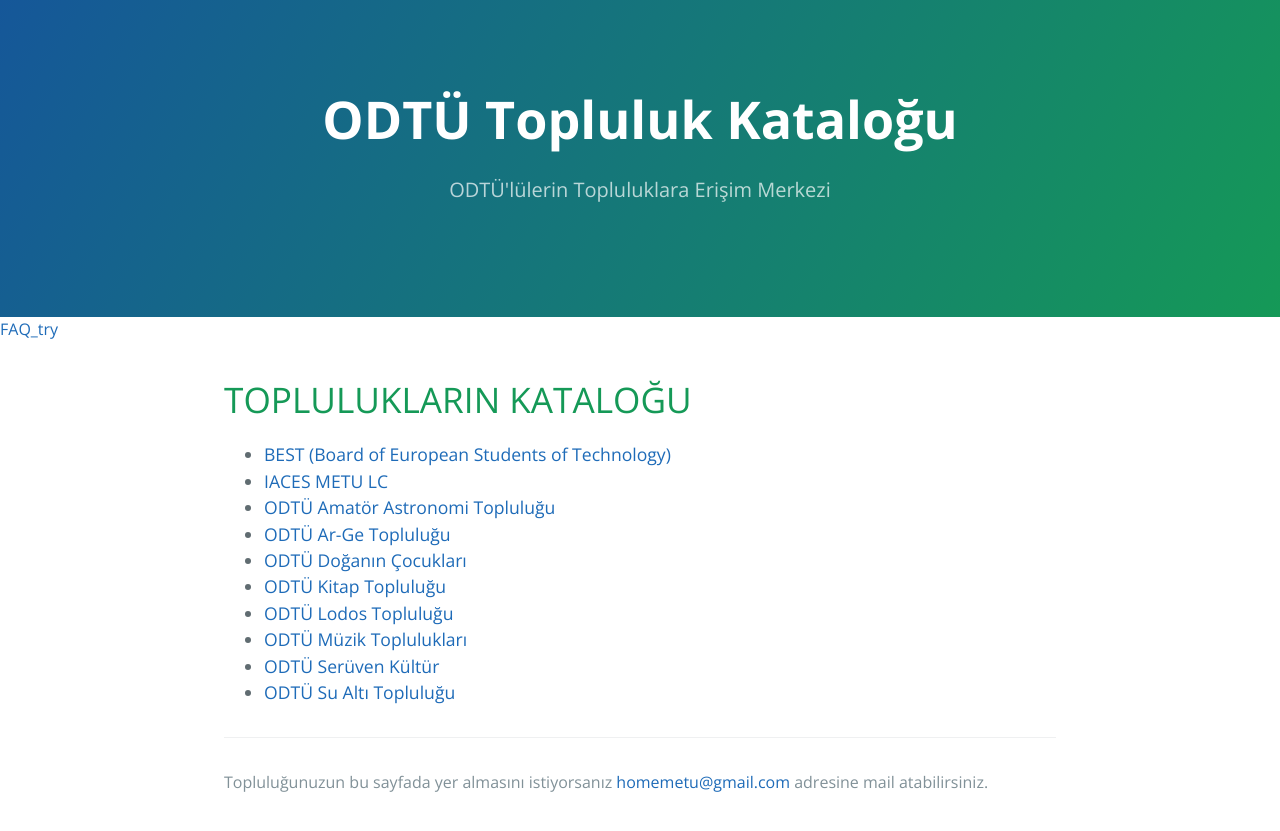
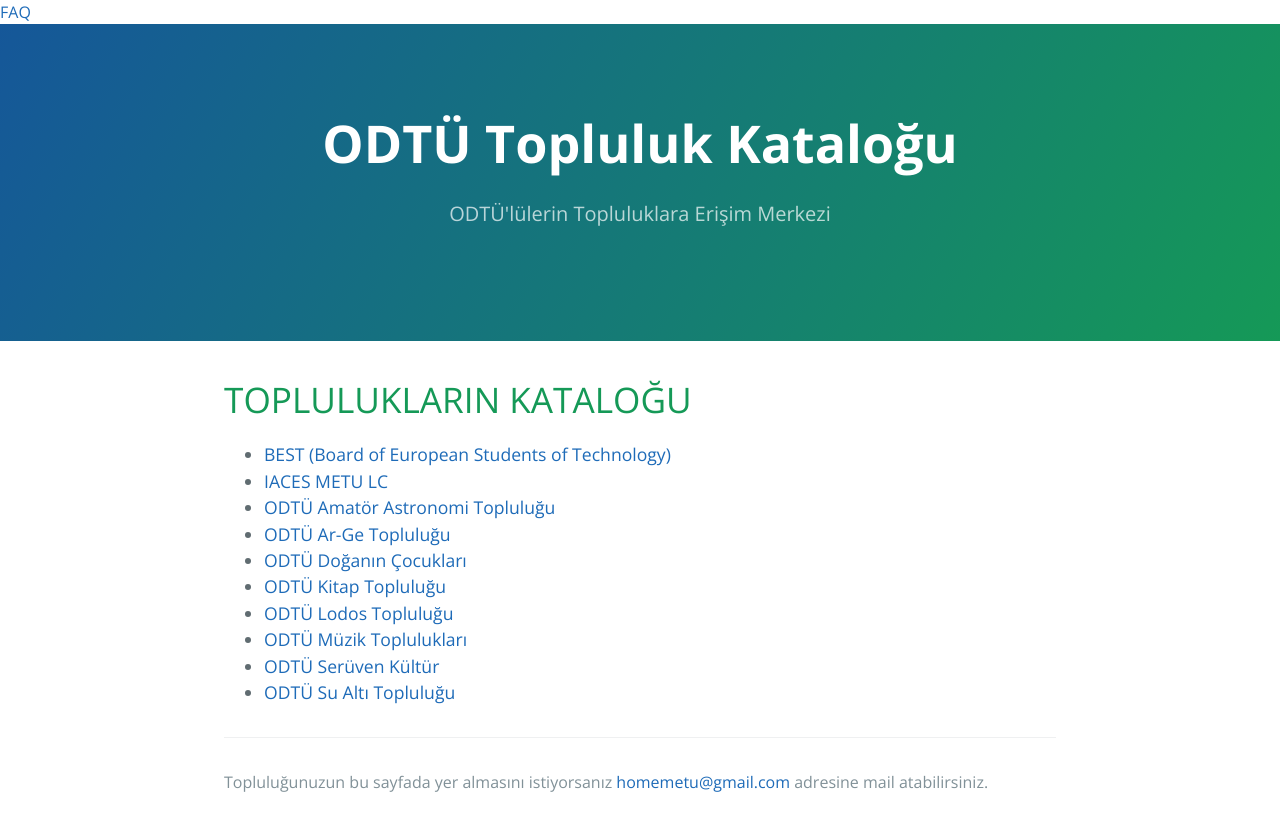
Before and after one commit to metuhome/METU-Topluluk-Katalog, a Jekyll site: the page built from index.md, in a window 1280 px wide. Shown: the top 831 px of the page. Built offline with Jekyll 4.4.1, drawn with Linux system fonts in a browser that asks for light colours; our own code applies the rules of GitHub Pages for plain Markdown files.

Commit message:
try to change place of faq

```diff
--- a/_layouts/default.html
+++ b/_layouts/default.html
@@ -18,6 +18,9 @@
     <meta name="theme-color" content="#157878">
     <meta name="apple-mobile-web-app-status-bar-style" content="black-translucent">
     <link rel="stylesheet" href="{{ '/assets/css/style.css?v=' | append: site.github.build_revision | relative_url }}">
+    <header class="site-header" role="banner">
+    <div class="topright"><a class="page-link" href="/faq.markdown">FAQ</a></div>
+    </header>
   </head>
   <body>
     <a id="skip-to-content" href="#content">Skip to the content.</a>
@@ -34,9 +37,7 @@
         <a href="{{ site.github.tar_url }}" class="btn">Download .tar.gz</a>
       {% endif %}
     </header>
-    <header class="topright" role="banner">
-    <div class="trigger"><a class="page-link" href="/faq.markdown">FAQ_try</a></div>
-    </header>
+
 
     <main id="content" class="main-content" role="main">
       {{ content }}
--- a/faq.markdown
+++ b/faq.markdown
@@ -1 +1,5 @@
+---
+layout: default
+---
+
 # Hello World
```
